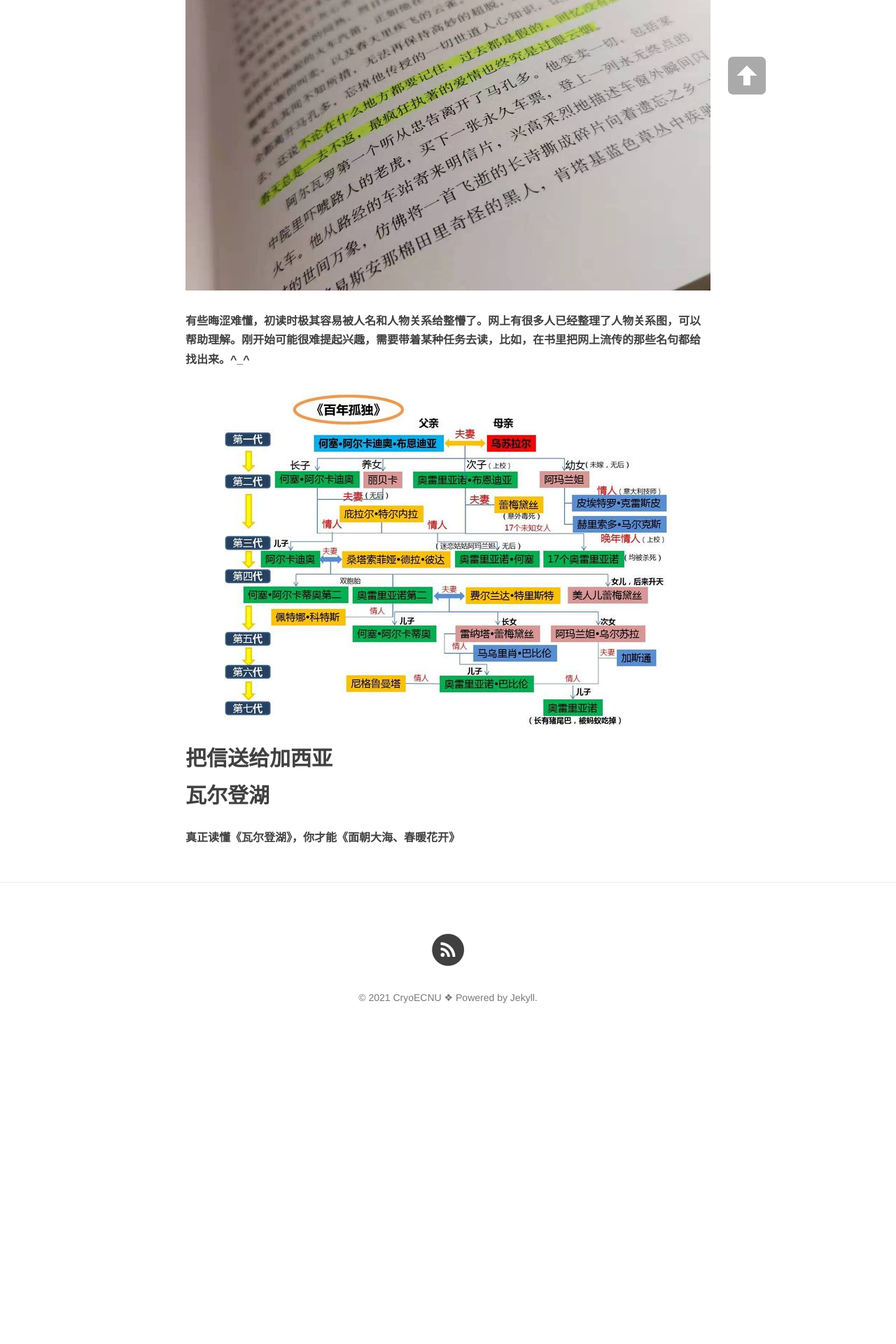
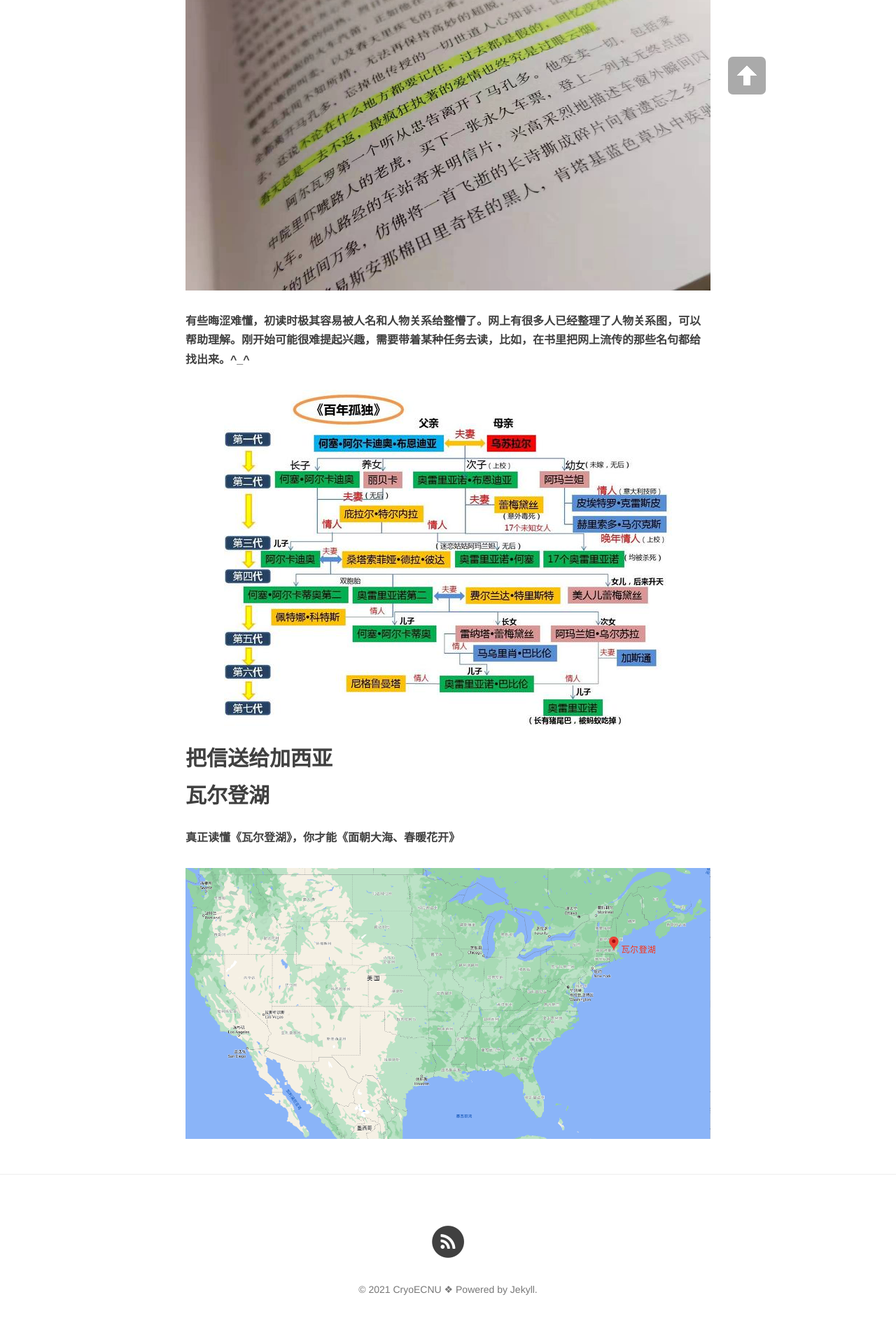
Before and after one commit to CryoECNU/cryoecnu.github.io, a Jekyll site: the page built from wreading.md, in a window 1280 px wide. Shown: the part 735-2655 px from the top of the page at 70% size. Built offline with Jekyll 4.4.1, drawn with Linux system fonts in a browser that asks for light colours; nearby versions of some CDN libraries; before the commit the page ends 2238 px from its top, so only the background shows below that.

Commit message:
Update wreading.md

```diff
--- a/wreading.md
+++ b/wreading.md
@@ -25,3 +25,7 @@ header-img: "img/top.png"
 ## 瓦尔登湖
 
 **真正读懂《瓦尔登湖》，你才能《面朝大海、春暖花开》**
+
+<center>
+<p><img src="/img/WeChatWorkScreenshot_90291612-d3d0-45c3-91c5-a9e72fd6b66a.png" align="center"></p>
+</center>
```
